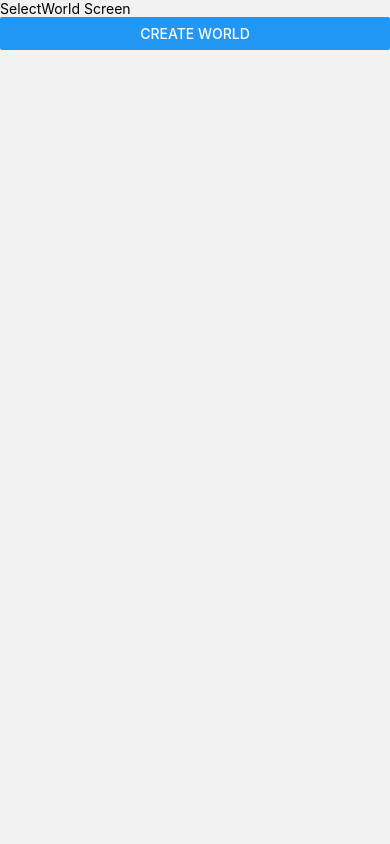
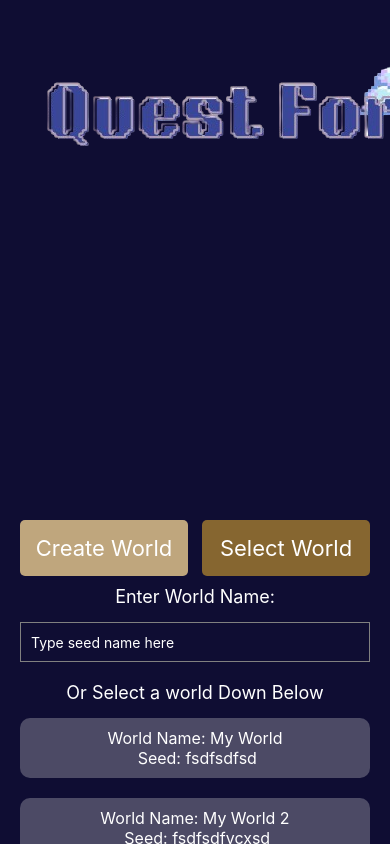
Before and after one commit to itsrobel/QuestForge, a React Native app in the folder native/: screen /SelectWorld in a window 390 px wide. Built offline with nearby package versions, Linux system fonts and the light colour scheme.

Commit message:
select world

```diff
--- a/native/screens/SelectWorld.js
+++ b/native/screens/SelectWorld.js
@@ -1,17 +1,125 @@
-import * as React from 'react-native';
-import { View, Text, Button } from 'react-native';
-import CreateWorld from './CreateWorld';
+import React, { useState } from 'react';
+import { View, TextInput, StyleSheet, Text, Button, ScrollView, TouchableOpacity, Image } from 'react-native';
+
 
 const SelectWorld = ({ navigation }) => {
-    return (
-      <View>
-        <Text>SelectWorld Screen</Text>
-        <Button
-          title="Create World"
+  const [text, setText] = useState('');
+  const worldData = [
+    { id: 1, world: 'My World', seed: 'fsdfsdfsd' },
+    { id: 2, world: 'My World 2', seed: 'fsdfsdfvcxsd' }
+  ];
+
+
+  return (
+    <ScrollView style={styles.container}>
+      {/* Logo Image */}
+      <Image
+        source={require('../assets/logo.png')} // Update the path as necessary
+        style={{ width: 500, top: -150, left: 10 }} // Adjust size and position
+      />
+
+
+      <View style={styles.topButtonContainer}>
+        {/* CreateWorld Button */}
+        <TouchableOpacity
+          style={[styles.buttonContainer, { backgroundColor: 'rgba(191, 166, 125, 1)' }]}
           onPress={() => navigation.navigate('CreateWorld')}
-        />
+        >
+          <Text style={styles.buttonText}>Create World</Text>
+        </TouchableOpacity>
+        {/* SelectWorld Button */}
+        <TouchableOpacity
+          style={[styles.buttonContainer, { backgroundColor: 'rgba(134, 102, 48, 1)' }]}
+          onPress={() => navigation.navigate('SelectWorld')}
+        >
+          <Text style={styles.buttonText}>Select World</Text>
+        </TouchableOpacity>
       </View>
-    );
-  };
 
-  export default SelectWorld;
+
+      <Text style={styles.label}>Enter World Name:</Text>
+
+
+      <TextInput
+        style={styles.input}
+        placeholder="Type seed name here"
+        value={text}
+        onChangeText={(value) => setText(value)}
+      />
+
+
+      <Text style={styles.label}>Or Select a world Down Below</Text>
+
+
+      {worldData.map((row) => (
+        <View key={row.id} style={styles.tableRow}>
+          <Text style={styles.tableCell}>World Name: {row.world}</Text>
+          <Text style={styles.tableCell}> Seed: {row.seed}</Text>
+        </View>
+      ))}
+      <Button
+        title="Join"
+        onPress={() => {
+          console.log('World Name:', text); // Log the entered text or do something with it
+          navigation.navigate('Home');
+        }}
+      />
+    </ScrollView>
+  );
+};
+
+
+export default SelectWorld;
+
+
+const styles = StyleSheet.create({
+  container: {
+    flex: 1, // Ensure the view takes up the full screen
+    padding: 20,
+    backgroundColor: 'rgba(15, 13, 51, 1)', // Set the background color
+  },
+  topButtonContainer: {
+    flexDirection: 'row', // Align buttons horizontally
+    justifyContent: 'space-between', // Space between the buttons
+    marginBottom: 10, // Reduced space below buttons
+  },
+  buttonContainer: {
+    borderRadius: 5,
+    padding: 10,
+    width: '48%', // Each button takes 48% of the available width
+    alignItems: 'center', // Center the text inside the button
+    paddingVertical: 15, // Adjust padding for a tighter look
+  },
+  buttonText: {
+    color: 'rgba(255, 255, 255, 1)', // Text color
+    textAlign: 'center', // Align text in the center
+    fontSize: 22,
+  },
+  label: {
+    fontSize: 18,
+    marginBottom: 15,
+    color: 'white',
+    textAlign: 'center',
+  },
+  input: {
+    height: 40,
+    borderColor: 'gray',
+    borderWidth: 1,
+    paddingHorizontal: 10,
+    marginBottom: 20,
+    color: 'white',
+  },
+  tableRow: {
+    backgroundColor: '#4C4A65', // Set background color for table rows
+    borderBottomColor: '#866630',
+    paddingVertical: 10, // Adjusted padding
+    marginBottom: 20,
+    alignItems: 'center',
+    borderRadius: 10,
+    paddingHorizontal: 10,
+  },
+  tableCell: {
+    color: 'white',
+    fontSize: 16,
+  },
+});
```
